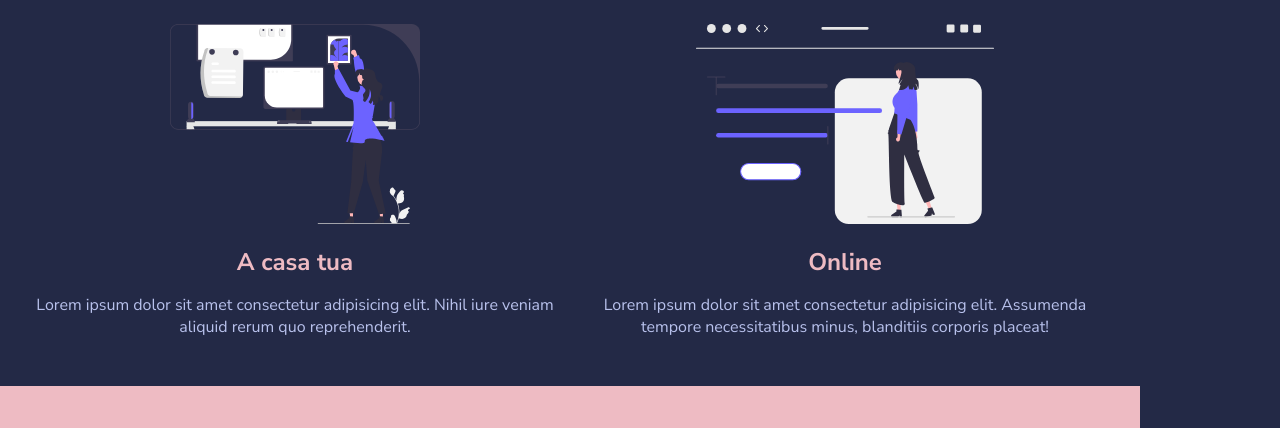
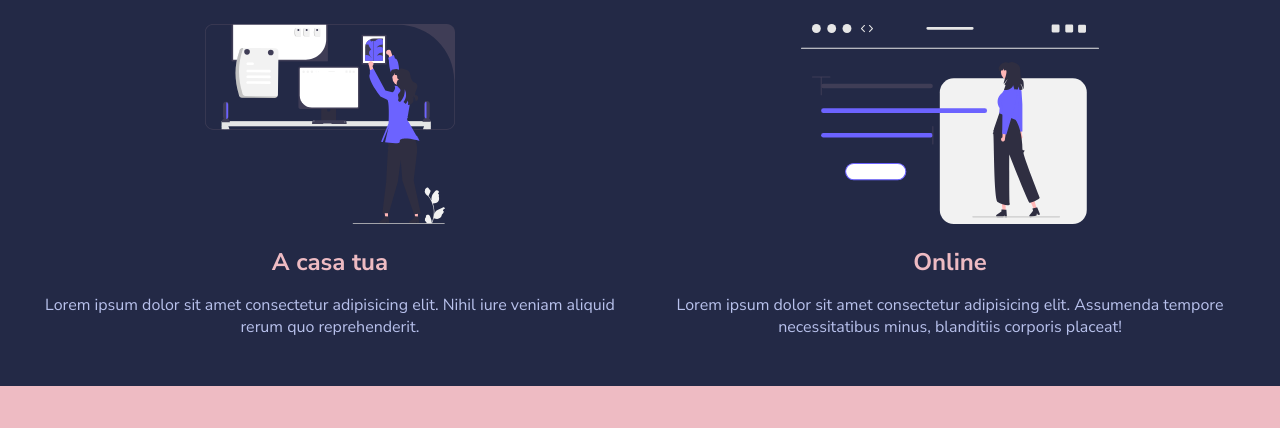
Before and after one commit to Runatorium/html-css-resp-wannabe, a plain HTML site: page index.html in a window 1280 px wide. Shown: the part 237-665 px from the top of the page. Drawn offline with Linux system fonts and the light colour scheme.

Commit message:
bug fix (problemi di chrome)

```diff
--- a/css/style.css
+++ b/css/style.css
@@ -130,8 +130,8 @@ img {
  ************************************************/
 
  @media all and (min-width: 481px){
-    body{
-        width: fit-content;
+    .container{
+        width: 100%;
     }
 
     h1.text-center {
```
